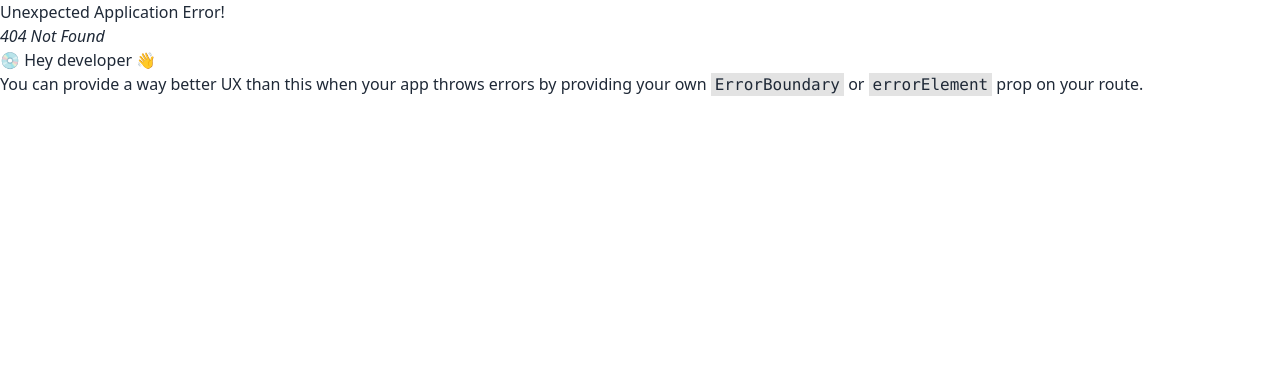
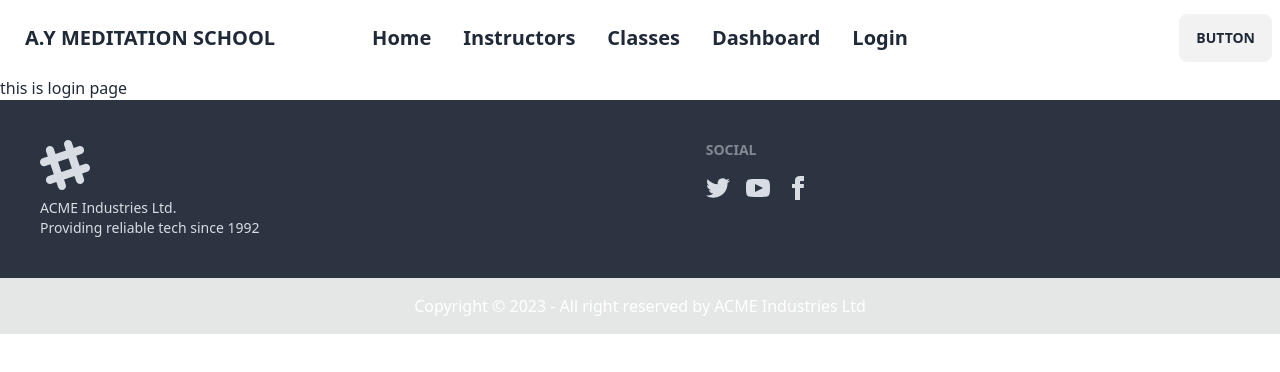
Before and after one commit to Mosarof5228/Adhi-Yoga-Meditaion-School-Client, a React (Vite) app: page /login in a window 1280 px wide. Before the commit this address had no page. Shown: the top 372 px of the page. Built offline with nearby package versions, Linux system fonts and the light colour scheme.

Commit message:
firebase install and authe context file added

```diff
--- a/package.json
+++ b/package.json
@@ -10,6 +10,7 @@
     "preview": "vite preview"
   },
   "dependencies": {
+    "firebase": "^9.22.1",
     "localforage": "^1.10.0",
     "match-sorter": "^6.3.1",
     "react": "^18.2.0",
--- a/src/Routes/Routes.jsx
+++ b/src/Routes/Routes.jsx
@@ -3,6 +3,7 @@ import {
 } from "react-router-dom";
 import Main from "../Layout/Main";
 import Home from "../pages/Home/Home/Home";
+import Login from "../pages/Login/Login";
 
 
 export const router = createBrowserRouter([
@@ -13,6 +14,10 @@ export const router = createBrowserRouter([
             {
                 path: '/',
                 element: <Home></Home>
+            },
+            {
+                path: '/login',
+                element: <Login></Login>
             }
         ]
     },
--- /dev/null
+++ b/src/firebase/firebase.config.js
@@ -0,0 +1,17 @@
+// Import the functions you need from the SDKs you need
+import { initializeApp } from "firebase/app";
+// TODO: Add SDKs for Firebase products that you want to use
+// https://firebase.google.com/docs/web/setup#available-libraries
+
+// Your web app's Firebase configuration
+const firebaseConfig = {
+    apiKey: "AIzaSyAYNWwNJmR8ZjnkBnmmXzpcxNFlkjl11Hg",
+    authDomain: "adgi-yoga-meditation-school.firebaseapp.com",
+    projectId: "adgi-yoga-meditation-school",
+    storageBucket: "adgi-yoga-meditation-school.appspot.com",
+    messagingSenderId: "41973696297",
+    appId: "1:41973696297:web:40c06def4e7b256c211938"
+};
+
+// Initialize Firebase
+export const app = initializeApp(firebaseConfig);
--- a/src/main.jsx
+++ b/src/main.jsx
@@ -9,14 +9,17 @@ import { router } from './Routes/Routes';
 
 
 import { HelmetProvider } from 'react-helmet-async';
+import AuthProvider from './providers/AuthProvider';
 
 
 ReactDOM.createRoot(document.getElementById('root')).render(
   <React.StrictMode>
     <HelmetProvider>
-      <div className='max-w-screen-xl mx-auto'>
-        <RouterProvider router={router} />
-      </div>
+      <AuthProvider>
+        <div className='max-w-screen-xl mx-auto'>
+          <RouterProvider router={router} />
+        </div>
+      </AuthProvider>
     </HelmetProvider>
   </React.StrictMode>,
 )
--- /dev/null
+++ b/src/pages/Login/Login.jsx
@@ -0,0 +1,11 @@
+import React from 'react';
+
+const Login = () => {
+    return (
+        <div>
+            <h2>this is login page</h2>
+        </div>
+    );
+};
+
+export default Login;
--- a/src/pages/Shared/Navbar/Navbar.jsx
+++ b/src/pages/Shared/Navbar/Navbar.jsx
@@ -8,10 +8,11 @@ const Navbar = () => {
         <li className='text-xl font-bold'><Link>Instructors</Link></li>
         <li className='text-xl font-bold'><Link>Classes</Link></li>
         <li className='text-xl font-bold'><Link>Dashboard</Link></li>
+        <li className='text-xl font-bold'><Link to="/login">Login</Link></li>
     </>
     return (
         <>
-            <div className="navbar bg-base-100 fixed z-10">
+            <div className="navbar">
                 <div className="navbar-start">
                     <div className="dropdown">
                         <label tabIndex={0} className="btn btn-ghost lg:hidden">
--- /dev/null
+++ b/src/providers/AuthProvider.jsx
@@ -0,0 +1,70 @@
+import React from 'react';
+import { useState } from 'react';
+import { createContext } from 'react';
+import { createUserWithEmailAndPassword, getAuth, GoogleAuthProvider, onAuthStateChanged, signInWithEmailAndPassword, signInWithPopup, signOut, updateProfile } from "firebase/auth";
+
+import { useEffect } from 'react';
+import { app } from '../firebase/firebase.config';
+
+
+export const AuthContext = createContext(null);
+const auth = getAuth(app);
+const AuthProvider = ({ children }) => {
+    // const [user, setUser] = useState(null);
+    // const [loading, setLoading] = useState(true)
+
+    // const googleProvider = new GoogleAuthProvider();
+
+    // const createUser = (email, password) => {
+    //     setLoading(true)
+    //     return createUserWithEmailAndPassword(auth, email, password)
+    // }
+
+    // const loginUser = (email, password) => {
+    //     setLoading(true)
+    //     return signInWithEmailAndPassword(auth, email, password)
+    // }
+
+    // const googleSignIn = () => {
+    //     return signInWithPopup(auth, googleProvider);
+    // }
+
+    // const logOut = () => {
+    //     setLoading(true)
+    //     return signOut(auth);
+    // }
+
+    // const updateUserProfile = (name, photo) => {
+    //     return updateProfile(auth.currentUser, {
+    //         displayName: name, photoURL: photo
+    //     })
+    // }
+
+    // useEffect(() => {
+    //     const unsubscribe = onAuthStateChanged(auth, currentUser => {
+    //         setUser(currentUser);
+    //         console.log('current User', currentUser);
+    //         setLoading(false)
+    //     })
+    //     return () => {
+    //         return unsubscribe();
+    //     }
+    // }, [])
+
+    const authInfo = {
+        // user,
+        // loading,
+        // googleSignIn,
+        // createUser,
+        // loginUser,
+        // logOut,
+        // updateUserProfile
+    }
+    return (
+        <AuthContext.Provider value={authInfo}>
+            {children}
+        </AuthContext.Provider>
+    );
+};
+
+export default AuthProvider;
```
Also changed, not shown: 1 other file (tests, documents, lock files or other folders).
